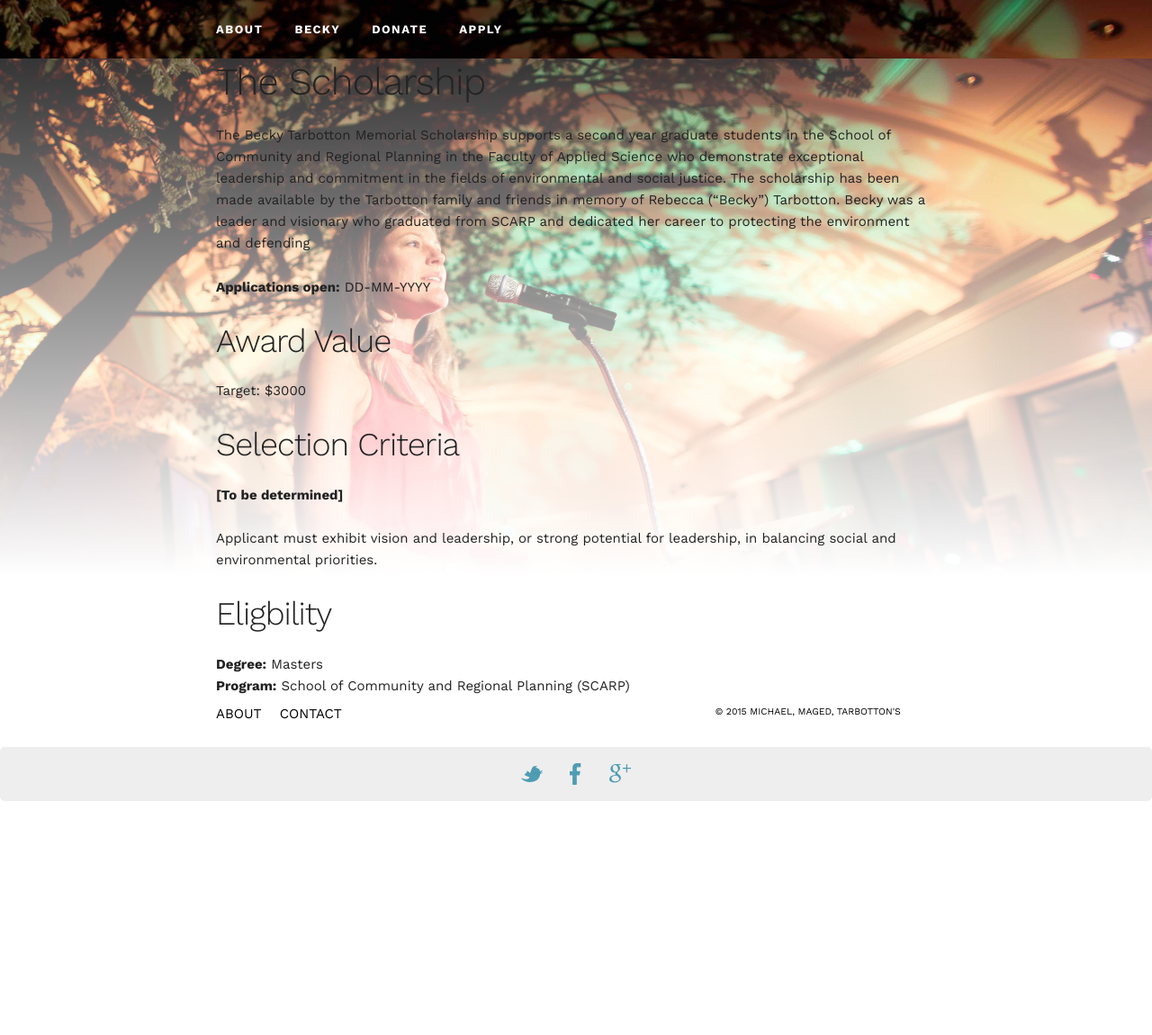
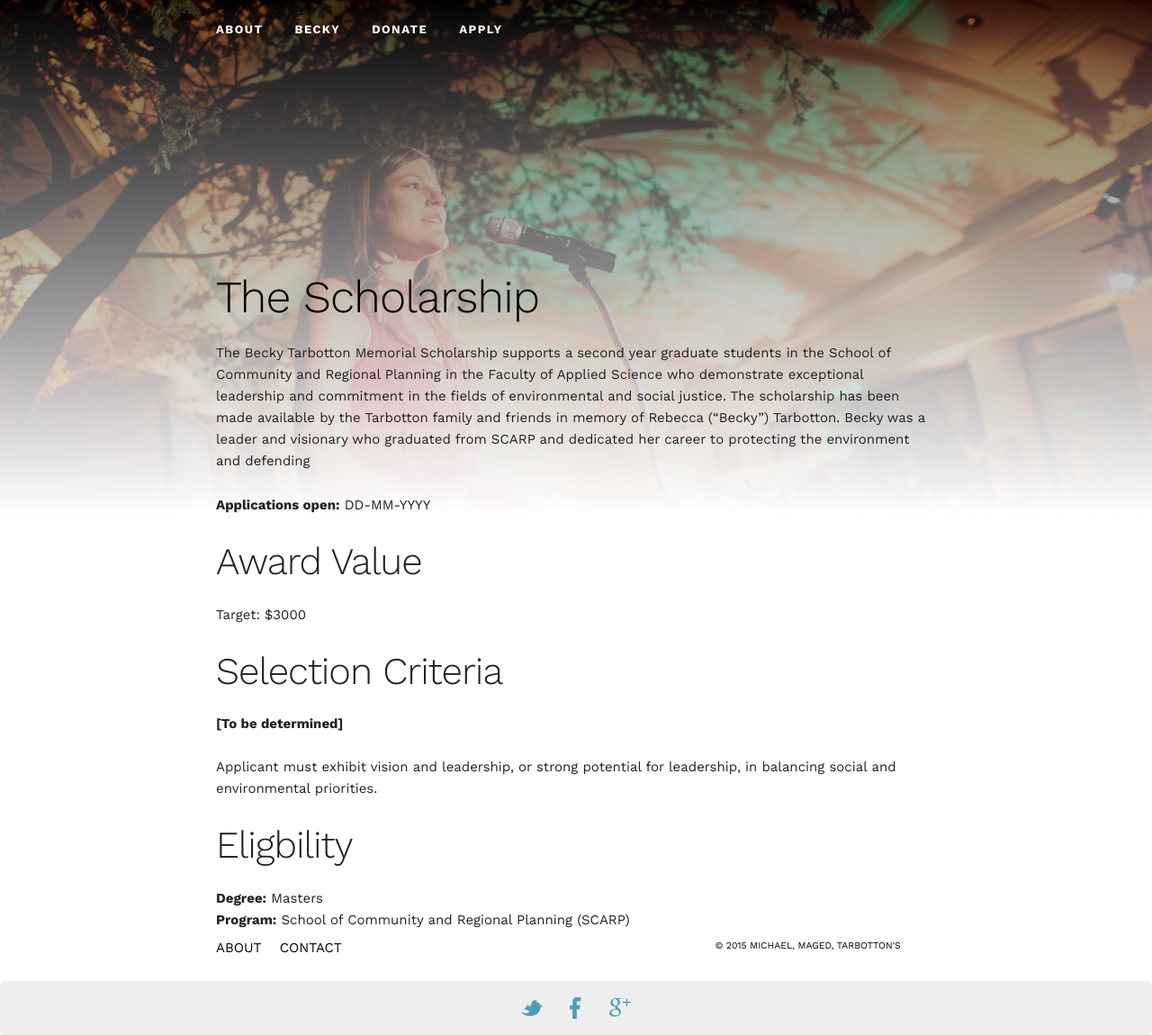
Before and after one commit to tsunamiCam/cameron-personal, a Jekyll site: the page built from about/index.html, in a window 1280 px wide and 1150 px high. Shown: the whole window at 90% size. Built offline with Jekyll 4.4.1, drawn with Linux system fonts in a browser that asks for light colours; nearby versions of some CDN libraries.

Commit message:
Header changes for Scholarship and About pages

```diff
--- a/_layouts/default.html
+++ b/_layouts/default.html
@@ -2,11 +2,14 @@
 <html>
   {% include head.html %}
 
-  {% include header.html %}
+
 
   <body class="skin-default">
 
     <div class="page-content">
+
+      {% include navbar.html %}
+
       <div class="container">
         <div class="twelve columns">
           {{ content }}
--- a/about/index.html
+++ b/about/index.html
@@ -5,24 +5,24 @@ layout: default
   ================================================== -->
 
 
-          <h2>The Scholarship</h2>
+          <h1>The Scholarship</h1>
           <p>The Becky Tarbotton Memorial Scholarship supports a second year graduate students in the School of Community and Regional Planning in the Faculty of Applied Science who demonstrate exceptional leadership and commitment in the fields of environmental and social justice. The scholarship has been made available by the Tarbotton family and friends in memory of Rebecca (“Becky”) Tarbotton. Becky was a leader and visionary who graduated from SCARP and dedicated her career to protecting the environment and defending </p>
 
           <p>
               <strong>Applications open:</strong> DD-MM-YYYY
           </p>
 
-          <h3>Award Value</h3>
+          <h2>Award Value</h2>
           <p>Target: $3000</p>
 
 
-          <h3>Selection Criteria</h3>
+          <h2>Selection Criteria</h2>
 
           <strong>[To be determined]</strong>
           <br><br>
           <p>Applicant must exhibit vision and leadership, or strong potential for leadership, in balancing social and environmental priorities.</p>
 
-          <h3>Eligbility</h3>
+          <h2>Eligbility</h2>
           <strong>Degree:</strong> Masters
           <br>
           <strong>Program:</strong> School of Community and Regional Planning (SCARP)
--- a/css/custom_CJT.css
+++ b/css/custom_CJT.css
@@ -424,7 +424,7 @@ footer p {
 
 .page-content  {
     background: linear-gradient(
-            rgba(255, 255, 255, 0.2),
+            rgba(0, 0, 0, 0.5),
             rgba(255, 255, 255, 1)),
     url('../images/revel-20-fullsize.jpg') top center no-repeat;
     background-size: cover;
@@ -435,7 +435,7 @@ footer p {
 .page-content h1 {
     color: #000;
     padding-top: 6em;
-    margin-bottom: 0em;
+    /*margin-bottom: 0em;*/
 }
 
 /*
--- a/css/skin-default.css
+++ b/css/skin-default.css
@@ -1,4 +1,4 @@
-.skin-default .navbar,
+
 .has-docked-nav .navbar {
     background: linear-gradient(
             rgba(0, 0, 0, 0.25),
@@ -8,3 +8,17 @@
 	width: 100%;
     background-attachment: fixed;
 }
+
+.skin-default .navbar
+
+{
+
+    background: linear-gradient(
+            rgba(0, 0, 0, 0.0),
+            rgba(0, 0, 0, 0.0));
+     background-size: cover;
+    background-attachment: fixed;
+
+
+
+}
```
